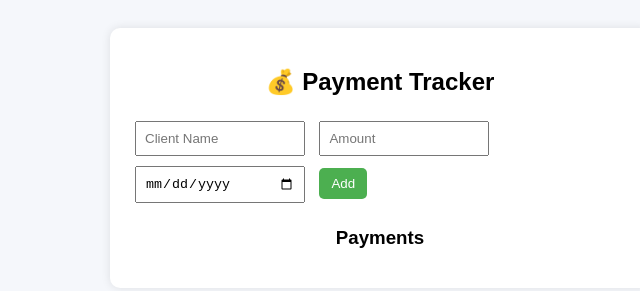
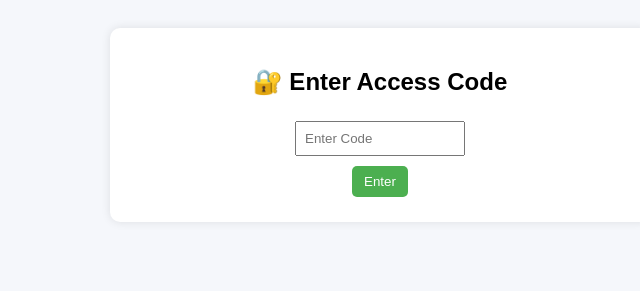
Before and after one commit to kujojotaro8642/payment-tracker, a plain HTML site: page index.html in a window 1280 px wide. Shown: the whole page, without its empty margins (260-900 px from the left). Drawn offline with Linux system fonts and the light colour scheme.

Commit message:
Update index.html

```diff
--- a/index.html
+++ b/index.html
@@ -17,16 +17,14 @@
       padding: 20px;
       border-radius: 10px;
       box-shadow: 0 0 10px rgba(0,0,0,0.1);
-    }
-
-    h2, h3 {
+      margin-bottom: 20px;
       text-align: center;
     }
 
     input {
-      width: 30%;
       padding: 8px;
       margin: 5px;
+      width: 30%;
     }
 
     button {
@@ -48,19 +46,28 @@
       font-weight: bold;
     }
   </style>
-
 </head>
 
 <body>
 
-<div class="container">
+<!-- LOGIN -->
+<div class="container" id="loginBox">
+  <h2>🔐 Enter Access Code</h2>
+  <input id="code" placeholder="Enter Code">
+  <br>
+  <button onclick="checkCode()">Enter</button>
+</div>
+
+<!-- APP -->
+<div class="container" id="app" style="display:none;">
 
 <h2>💰 Payment Tracker</h2>
 
 <input id="name" placeholder="Client Name">
 <input id="amount" placeholder="Amount">
 <input id="date" type="date">
-<button onclick="addPayment()">Add</button>
+<br>
+<button onclick="addPayment()">Add Payment</button>
 
 <h3>Payments</h3>
 <ul id="list"></ul>
@@ -68,6 +75,23 @@
 </div>
 
 <script>
+
+// 🔐 CHANGE THIS CODE FOR USERS
+const ACCESS_CODE = "1234";
+
+function checkCode() {
+  let code = document.getElementById("code").value;
+
+  if (code === ACCESS_CODE) {
+    document.getElementById("loginBox").style.display = "none";
+    document.getElementById("app").style.display = "block";
+  } else {
+    alert("Wrong Code");
+  }
+}
+
+// ---------------- APP ----------------
+
 let payments = JSON.parse(localStorage.getItem("payments")) || [];
 
 function save() {
@@ -130,10 +154,8 @@ function render() {
 }
 
 render();
+
 </script>
 
 </body>
 </html>
-</html>
-</body>
-</html>
```
